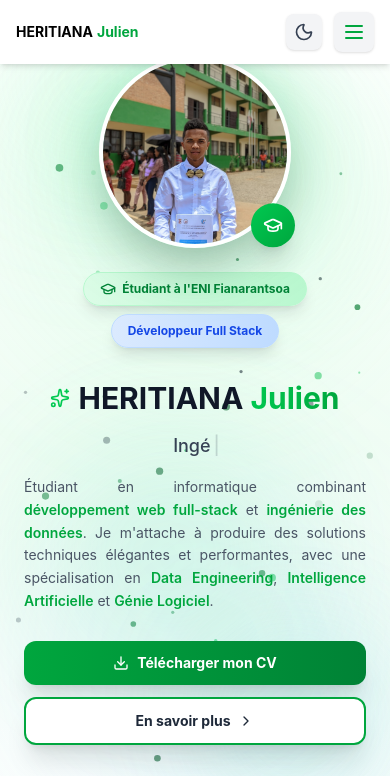
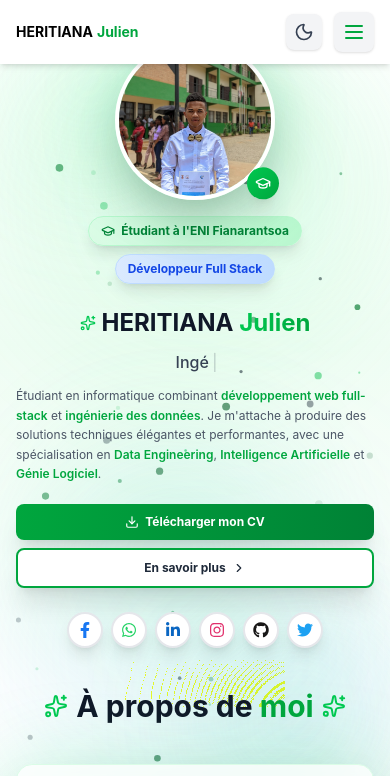
Before and after one commit to momode12/portfolio, a React (Vite) app: page / in a window 390 px wide. Shown: the top 776 px of the page. Built offline with nearby package versions, Linux system fonts and the light colour scheme.

Commit message:
responsive total2

```diff
--- a/src/components/About.tsx
+++ b/src/components/About.tsx
@@ -39,7 +39,7 @@ const About: React.FC<AboutProps> = () => {
   return (
     <section
       id="accueil"
-      className="py-12 sm:py-16 md:py-20 lg:py-24 px-4 sm:px-6 lg:px-8 bg-gradient-to-b from-white via-green-50 to-white
+      className="py-8 xs:py-10 sm:py-16 md:py-20 lg:py-24 px-2 xs:px-4 sm:px-6 lg:px-8 bg-gradient-to-b from-white via-green-50 to-white
                  dark:from-gray-950 dark:via-gray-900 dark:to-gray-950
                  transition-colors duration-500 overflow-hidden"
     >
@@ -51,7 +51,7 @@ const About: React.FC<AboutProps> = () => {
       />
 
       <div className="flex items-center justify-center py-2 px-2 sm:px-4 relative z-10">
-        <div className="max-w-6xl w-full grid grid-cols-1 md:grid-cols-2 gap-8 sm:gap-10 md:gap-12 items-center">
+        <div className="max-w-6xl w-full grid grid-cols-1 md:grid-cols-2 gap-6 xs:gap-8 sm:gap-10 md:gap-12 items-center">
           {/* Section Image */}
           <motion.div
             initial={{ opacity: 0, x: -50 }}
@@ -67,32 +67,32 @@ const About: React.FC<AboutProps> = () => {
                 <img
                   src={profilePic}
                   alt={aboutTexts.imageAlt}
-                  className="w-48 h-48 sm:w-56 sm:h-56 md:w-64 md:h-64 rounded-full object-cover shadow-2xl border-4 border-white dark:border-gray-700 transition-all duration-500 group-hover:scale-105 group-hover:border-green-400 dark:group-hover:border-green-500 relative z-10"
+                  className="w-40 h-40 xs:w-48 xs:h-48 sm:w-56 sm:h-56 md:w-64 md:h-64 rounded-full object-cover shadow-2xl border-4 border-white dark:border-gray-700 transition-all duration-500 group-hover:scale-105 group-hover:border-green-400 dark:group-hover:border-green-500 relative z-10"
                 />
 
                 {/* Badge animé */}
                 <motion.div
                   animate={{ y: [0, -5, 0] }}
                   transition={{ duration: 2, repeat: Infinity }}
-                  className="absolute -bottom-1 -right-1 sm:-bottom-2 sm:-right-2 bg-gradient-to-br from-green-500 to-green-600 text-white p-3 sm:p-4 rounded-full shadow-xl z-20"
+                  className="absolute -bottom-1 -right-1 sm:-bottom-2 sm:-right-2 bg-gradient-to-br from-green-500 to-green-600 text-white p-2 xs:p-3 sm:p-4 rounded-full shadow-xl z-20"
                 >
-                  <GraduationCap className="w-5 h-5 sm:w-6 sm:h-6 md:w-7 md:h-7" />
+                  <GraduationCap className="w-4 h-4 xs:w-5 xs:h-5 sm:w-6 sm:h-6 md:w-7 md:h-7" />
                 </motion.div>
               </div>
             </div>
 
             {/* Badges */}
-            <div className="mt-6 sm:mt-8 flex flex-wrap gap-2 sm:gap-3 justify-center md:justify-start">
+            <div className="mt-4 xs:mt-5 sm:mt-6 md:mt-8 flex flex-wrap gap-2 sm:gap-3 justify-center md:justify-start">
               <motion.span
                 whileHover={{ scale: 1.05, y: -2 }}
-                className="px-4 sm:px-5 py-2 sm:py-2.5 bg-gradient-to-r from-green-100 to-green-200 dark:from-green-900 dark:to-green-800 text-green-700 dark:text-green-300 rounded-full text-xs sm:text-sm font-bold flex items-center gap-1.5 sm:gap-2 shadow-lg border border-green-200 dark:border-green-700 cursor-default"
+                className="px-3 xs:px-4 sm:px-5 py-1.5 xs:py-2 sm:py-2.5 bg-gradient-to-r from-green-100 to-green-200 dark:from-green-900 dark:to-green-800 text-green-700 dark:text-green-300 rounded-full text-xs sm:text-sm font-bold flex items-center gap-1.5 sm:gap-2 shadow-lg border border-green-200 dark:border-green-700 cursor-default"
               >
-                <GraduationCap className="w-4 h-4 sm:w-[18px] sm:h-[18px]" /> {aboutTexts.badges.student}
+                <GraduationCap className="w-3.5 h-3.5 xs:w-4 xs:h-4 sm:w-[18px] sm:h-[18px]" /> {aboutTexts.badges.student}
               </motion.span>
 
               <motion.span
                 whileHover={{ scale: 1.05, y: -2 }}
-                className="px-4 sm:px-5 py-2 sm:py-2.5 bg-gradient-to-r from-blue-100 to-blue-200 dark:from-blue-900 dark:to-blue-800 text-blue-700 dark:text-blue-300 rounded-full text-xs sm:text-sm font-bold shadow-lg border border-blue-200 dark:border-blue-700 cursor-default"
+                className="px-3 xs:px-4 sm:px-5 py-1.5 xs:py-2 sm:py-2.5 bg-gradient-to-r from-blue-100 to-blue-200 dark:from-blue-900 dark:to-blue-800 text-blue-700 dark:text-blue-300 rounded-full text-xs sm:text-sm font-bold shadow-lg border border-blue-200 dark:border-blue-700 cursor-default"
               >
                 {aboutTexts.badges.developer}
               </motion.span>
@@ -104,18 +104,18 @@ const About: React.FC<AboutProps> = () => {
             initial={{ opacity: 0, x: 50 }}
             animate={{ opacity: 1, x: 0 }}
             transition={{ duration: 0.8, delay: 0.2 }}
-            className="space-y-4 sm:space-y-5 md:space-y-6 order-2 md:order-2 text-center md:text-left"
+            className="space-y-3 xs:space-y-4 sm:space-y-5 md:space-y-6 order-2 md:order-2 text-center md:text-left"
           >
             {/* Nom avec effet */}
-            <div className="space-y-2 sm:space-y-3">
+            <div className="space-y-1.5 xs:space-y-2 sm:space-y-3">
               <motion.div
                 initial={{ opacity: 0, y: 20 }}
                 animate={{ opacity: 1, y: 0 }}
                 transition={{ duration: 0.6, delay: 0.3 }}
-                className="flex items-center gap-2 justify-center md:justify-start flex-wrap"
+                className="flex items-center gap-1.5 xs:gap-2 justify-center md:justify-start flex-wrap"
               >
-                <Sparkles className="w-5 h-5 sm:w-6 sm:h-6 text-green-500 dark:text-green-400" />
-                <h1 className="text-3xl sm:text-4xl md:text-5xl font-bold text-gray-900 dark:text-white">
+                <Sparkles className="w-4 h-4 xs:w-5 xs:h-5 sm:w-6 sm:h-6 text-green-500 dark:text-green-400 flex-shrink-0" />
+                <h1 className="text-2xl xs:text-3xl sm:text-4xl md:text-5xl font-bold text-gray-900 dark:text-white leading-tight">
                   {aboutTexts.name}{" "}
                   <span className="text-transparent bg-clip-text bg-gradient-to-r from-green-500 to-green-600 dark:from-green-400 dark:to-green-500">
                     {aboutTexts.surname}
@@ -125,7 +125,7 @@ const About: React.FC<AboutProps> = () => {
             </div>
 
             {/* Typewriter */}
-            <div className="text-lg sm:text-xl md:text-2xl text-gray-700 dark:text-gray-300 font-medium h-7 sm:h-8 min-h-[28px] sm:min-h-[32px]">
+            <div className="text-base xs:text-lg sm:text-xl md:text-2xl text-gray-700 dark:text-gray-300 font-medium h-6 xs:h-7 sm:h-8 min-h-[24px] xs:min-h-[28px] sm:min-h-[32px]">
               <Typewriter
                 words={expertises}
                 loop={true}
@@ -137,57 +137,37 @@ const About: React.FC<AboutProps> = () => {
               />
             </div>
 
-            <p className="text-sm sm:text-base md:text-lg text-gray-600 dark:text-gray-400 leading-relaxed max-w-2xl mx-auto md:mx-0 text-justify hyphens-auto">
-              {aboutTexts.description.intro}{" "}
-              <span className="text-green-600 dark:text-green-400 font-semibold">
-                {aboutTexts.description.fullStack}
-              </span>{" "}
-              et{" "}
-              <span className="text-green-600 dark:text-green-400 font-semibold">
-                {aboutTexts.description.dataEngineering}
-              </span>
-              . {aboutTexts.description.middle}{" "}
-              <span className="text-green-600 dark:text-green-400 font-semibold">
-                {aboutTexts.description.specializations.dataEng}
-              </span>
-              ,{" "}
-              <span className="text-green-600 dark:text-green-400 font-semibold">
-                {aboutTexts.description.specializations.ai}
-              </span>{" "}
-              et{" "}
-              <span className="text-green-600 dark:text-green-400 font-semibold">
-                {aboutTexts.description.specializations.software}
-              </span>
-              .
+            <p className="text-xs xs:text-sm sm:text-base md:text-lg text-gray-600 dark:text-gray-400 leading-relaxed max-w-2xl mx-auto md:mx-0 text-left md:text-justify md:hyphens-auto">
+              {aboutTexts.description.intro} <span className="text-green-600 dark:text-green-400 font-semibold">{aboutTexts.description.fullStack}</span> et <span className="text-green-600 dark:text-green-400 font-semibold">{aboutTexts.description.dataEngineering}</span>. {aboutTexts.description.middle} <span className="text-green-600 dark:text-green-400 font-semibold">{aboutTexts.description.specializations.dataEng}</span>, <span className="text-green-600 dark:text-green-400 font-semibold">{aboutTexts.description.specializations.ai}</span> et <span className="text-green-600 dark:text-green-400 font-semibold">{aboutTexts.description.specializations.software}</span>.
             </p>
 
             {/* Boutons */}
-            <div className="flex flex-col sm:flex-row flex-wrap gap-3 sm:gap-4 pt-3 sm:pt-4 justify-center md:justify-start">
+            <div className="flex flex-col sm:flex-row flex-wrap gap-2 xs:gap-3 sm:gap-4 pt-2 xs:pt-3 sm:pt-4 justify-center md:justify-start">
               <motion.a
                 href={cvFile}
                 download="CV_Julien.pdf"
                 whileHover={{ scale: 1.05, y: -2 }}
                 whileTap={{ scale: 0.95 }}
-                className="flex items-center justify-center gap-2 px-6 sm:px-8 py-3 sm:py-4 bg-gradient-to-r from-green-600 to-green-700 hover:from-green-700 hover:to-green-800 text-white font-bold rounded-xl shadow-xl hover:shadow-2xl transition-all duration-300 text-sm sm:text-base"
+                className="flex items-center justify-center gap-1.5 xs:gap-2 px-5 xs:px-6 sm:px-8 py-2.5 xs:py-3 sm:py-4 bg-gradient-to-r from-green-600 to-green-700 hover:from-green-700 hover:to-green-800 text-white font-bold rounded-lg xs:rounded-xl shadow-xl hover:shadow-2xl transition-all duration-300 text-xs xs:text-sm sm:text-base"
               >
-                <Download className="w-4 h-4 sm:w-5 sm:h-5" /> {aboutTexts.buttons.downloadCV}
+                <Download className="w-3.5 h-3.5 xs:w-4 xs:h-4 sm:w-5 sm:h-5 flex-shrink-0" /> {aboutTexts.buttons.downloadCV}
               </motion.a>
 
               <motion.button
                 onClick={() => scrollToSection("apropos")}
                 whileHover={{ scale: 1.05, y: -2 }}
                 whileTap={{ scale: 0.95 }}
-                className="flex items-center justify-center gap-2 px-6 sm:px-8 py-3 sm:py-4 bg-white dark:bg-gray-800 text-gray-800 dark:text-gray-200 font-bold rounded-xl shadow-xl hover:shadow-2xl transition-all duration-300 border-2 border-green-600 dark:border-green-500 hover:bg-green-50 dark:hover:bg-gray-700 cursor-pointer text-sm sm:text-base"
+                className="flex items-center justify-center gap-1.5 xs:gap-2 px-5 xs:px-6 sm:px-8 py-2.5 xs:py-3 sm:py-4 bg-white dark:bg-gray-800 text-gray-800 dark:text-gray-200 font-bold rounded-lg xs:rounded-xl shadow-xl hover:shadow-2xl transition-all duration-300 border-2 border-green-600 dark:border-green-500 hover:bg-green-50 dark:hover:bg-gray-700 cursor-pointer text-xs xs:text-sm sm:text-base"
               >
                 {aboutTexts.buttons.learnMore}{" "}
                 <ChevronRight
-                  className="w-4 h-4 sm:w-5 sm:h-5 group-hover:translate-x-1 transition-transform"
+                  className="w-3.5 h-3.5 xs:w-4 xs:h-4 sm:w-5 sm:h-5 group-hover:translate-x-1 transition-transform flex-shrink-0"
                 />
               </motion.button>
             </div>
 
             {/* Liens sociaux */}
-            <div className="flex gap-3 sm:gap-4 pt-4 sm:pt-6 flex-wrap justify-center md:justify-start">
+            <div className="flex gap-2 xs:gap-3 sm:gap-4 pt-3 xs:pt-4 sm:pt-6 flex-wrap justify-center md:justify-start">
               {(socialLinks as SocialLink[]).map((social, index) => {
                 const Icon = social.icon;
                 return (
@@ -198,10 +178,10 @@ const About: React.FC<AboutProps> = () => {
                     rel="noopener noreferrer"
                     whileHover={{ scale: 1.2, rotate: 5, y: -3 }}
                     whileTap={{ scale: 0.9 }}
-                    className="w-10 h-10 sm:w-12 sm:h-12 rounded-full flex items-center justify-center shadow-lg hover:shadow-xl transition-all duration-300 bg-white dark:bg-gray-800 border-2 border-gray-200 dark:border-gray-700"
+                    className="w-9 h-9 xs:w-10 xs:h-10 sm:w-12 sm:h-12 rounded-full flex items-center justify-center shadow-lg hover:shadow-xl transition-all duration-300 bg-white dark:bg-gray-800 border-2 border-gray-200 dark:border-gray-700"
                     style={{ color: social.color }}
                   >
-                    <Icon className="w-5 h-5 sm:w-6 sm:h-6" />
+                    <Icon className="w-4 h-4 xs:w-5 xs:h-5 sm:w-6 sm:h-6" />
                   </motion.a>
                 );
               })}
```
